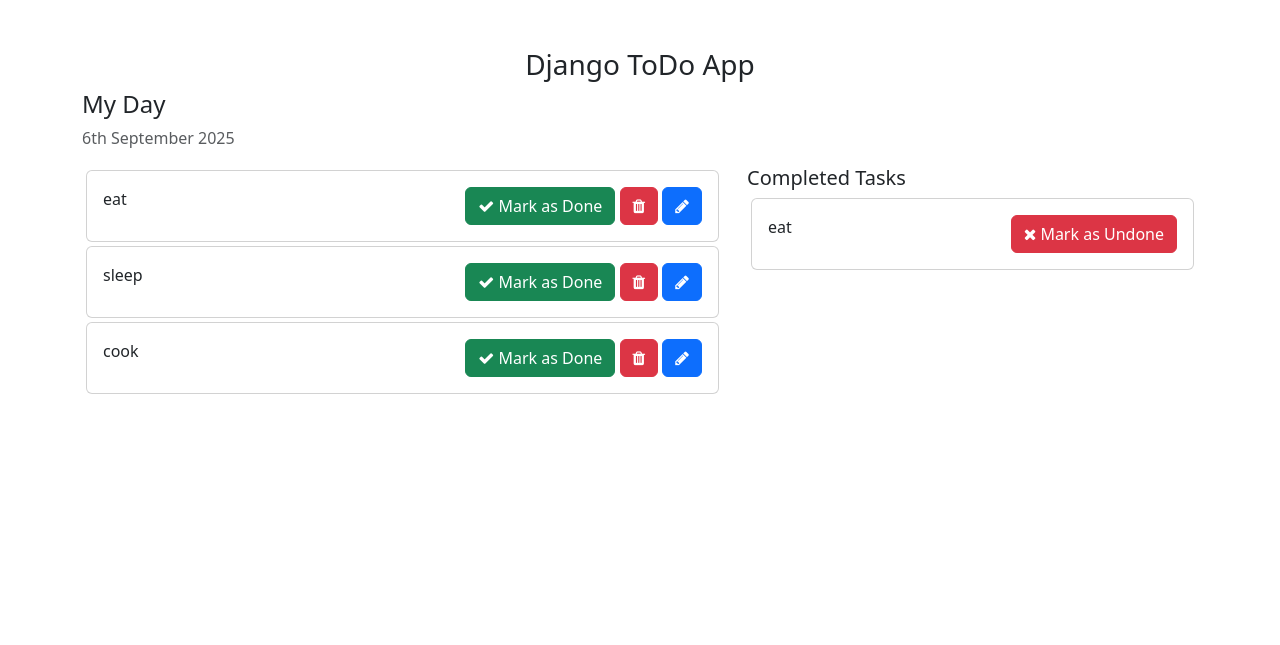
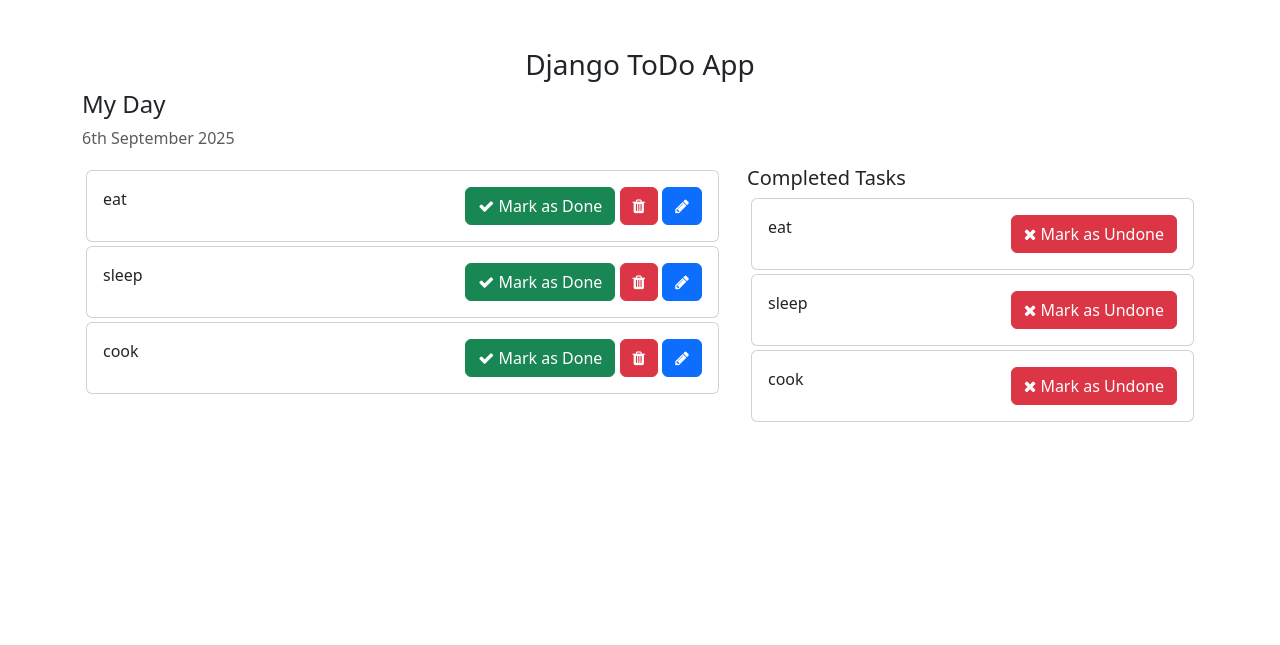
Before and after one commit to gokulillendula/Todo-django, a Django app: template templates/home.html in a window 1280 px wide. Shown: the top 645 px of the page. Run offline with Django 5.2, Linux system fonts and the light colour scheme; the template is opened without the code that fills it: values that come from a table or form of the project are taken from there, others are empty; data comes from the database, SQL or seed files in the repository; both versions use the stored data as it was after the commit.

Commit message:
add buttons functionality

```diff
--- a/templates/home.html
+++ b/templates/home.html
@@ -31,8 +31,8 @@
                     <div class="card-body">
                         {{ task.task }}
                         <span style="position: relative; float: right;">
-                            <a href="" class="btn btn-success"><i class="fa fa-check"></i> Mark as Done</a>
-                            <a href="" class="btn btn-danger"><i class="fa fa-trash"></i></a>
+                            <a href="{% url 'mark_as_done' task.pk %}" class="btn btn-success"><i class="fa fa-check"></i> Mark as Done</a>
+                            <a href="{% url 'delete' task.pk %}" class="btn btn-danger"><i class="fa fa-trash"></i></a>
                             <a href="" class="btn btn-primary"><i class="fa fa-pencil"></i></a>
                         </span>
                     </div>
@@ -42,15 +42,16 @@
             <div class="col-md-5 col-lg-5">
                 <h5>Completed Tasks</h5>
                 <!-- List of all the tasks that have completed -->
-
+                {% for task in completed_tasks%}
                 <div class="card m-1">
                     <div class="card-body">
                         {{ task.task }}
                         <span style="position: relative; float: right;">
-                            <a href="" class="btn btn-danger"><i class="fa fa-times"></i> Mark as Undone</a>
+                            <a href="{% url 'mark_as_undone' task.pk %}" class="btn btn-danger"><i class="fa fa-times"></i> Mark as Undone</a>
                         </span>
                     </div>
                 </div>
+                {% endfor %}
 
             </div>
         </div>
--- a/todo/urls.py
+++ b/todo/urls.py
@@ -2,4 +2,7 @@
 from . import views
 urlpatterns=[
     path('addTask/',views.addTask,name='addTask'),
+    path('mark_as_done/<int:pk>/',views.mark_as_done,name='mark_as_done'),
+    path('delete/<int:pk>/',views.delete,name='delete'),
+    path('mark_as_undone/<int:pk>/',views.mark_as_undone,name='mark_as_undone'),
 ]
--- a/todo_main/views.py
+++ b/todo_main/views.py
@@ -2,7 +2,9 @@
 from todo.models import Task
 def home(request):
     tasks=Task.objects.filter(is_completed=False).order_by('created_at')
+    completed_tasks=Task.objects.filter(is_completed=True)
     context={
-        'tasks':tasks
+        'tasks':tasks,
+        'completed_tasks':completed_tasks
     }
     return render(request,'home.html',context)
```
Also changed, not shown: todo/views.py (+15 -1 lines), db.sqlite3.
